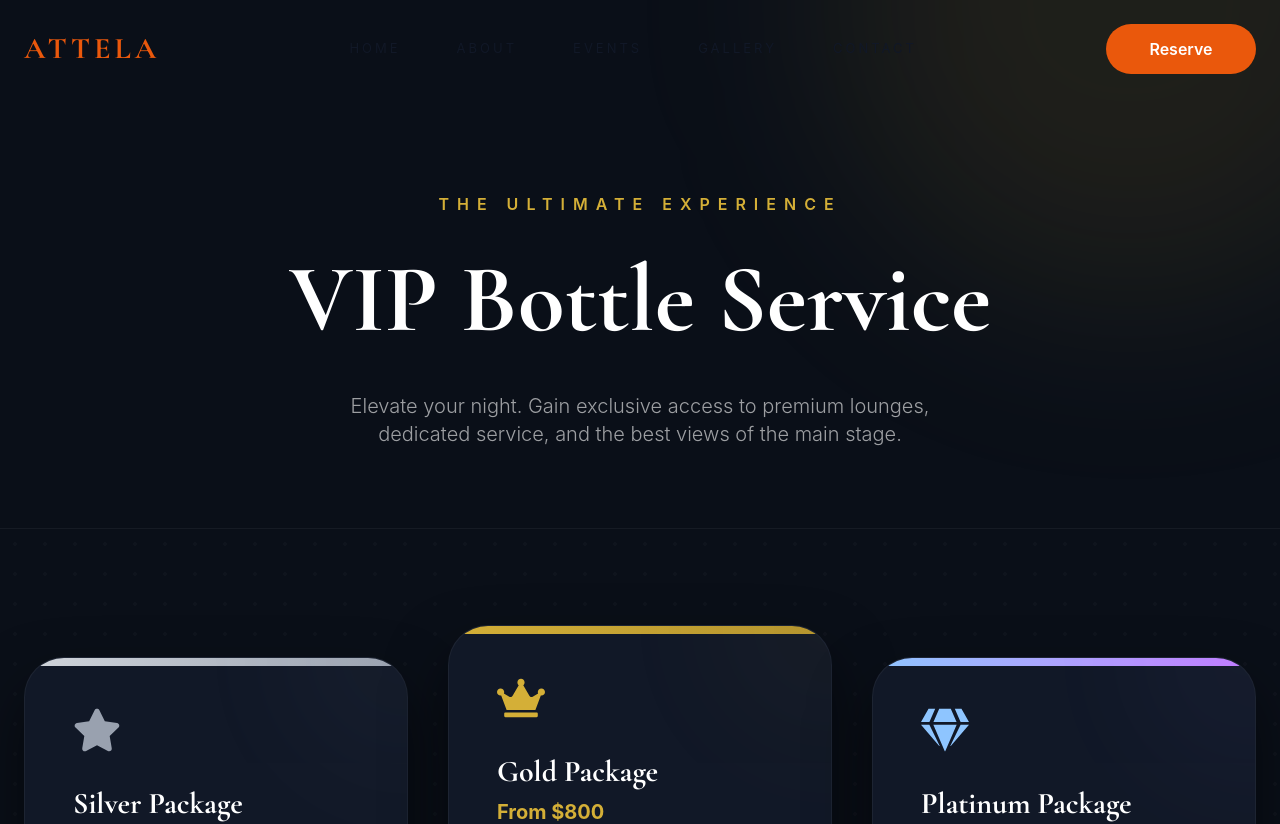
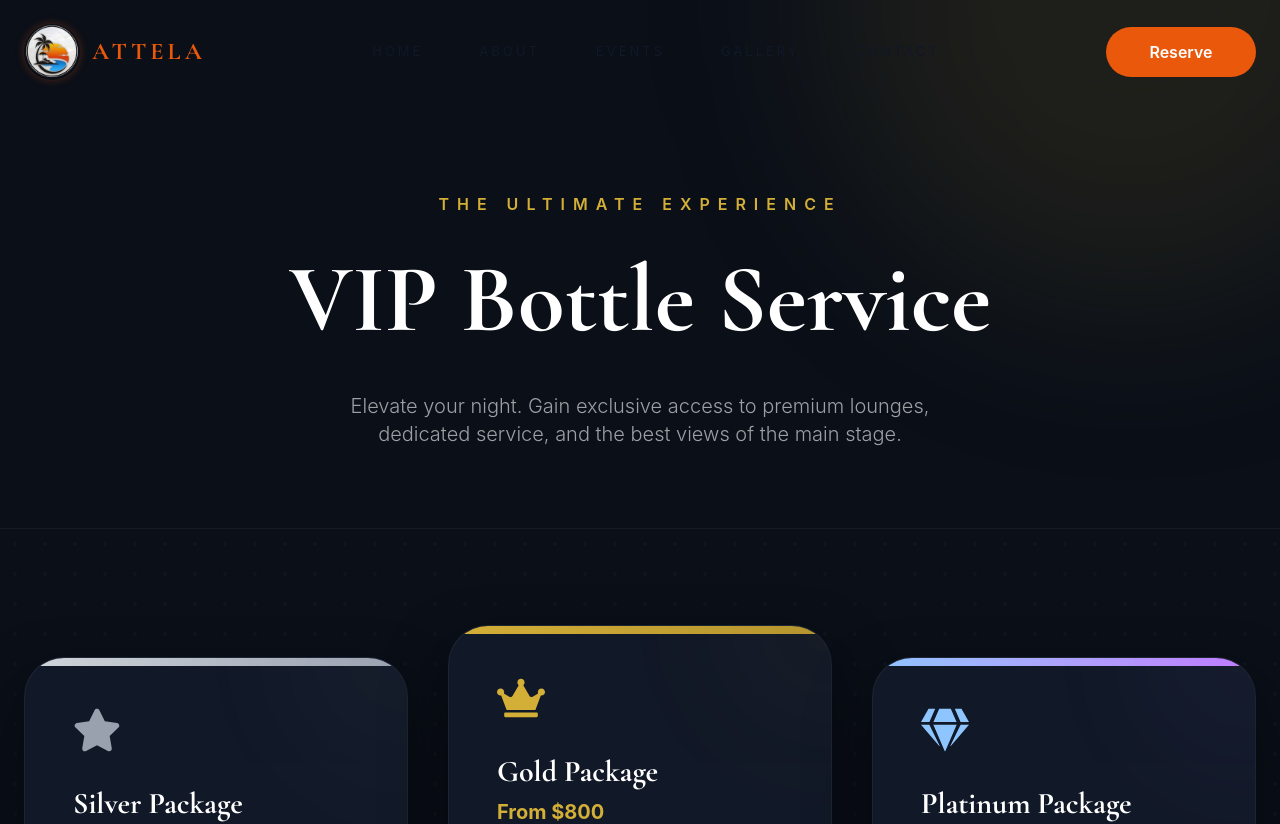
Before and after one commit to AmirZaid11/Atella, a React (Vite) app: page /vip in a window 1280 px wide. Shown: the top 824 px of the page. Built offline with nearby package versions, Linux system fonts and the light colour scheme; no server answers; the database is empty.

Commit message:
New update

```diff
--- a/index.html
+++ b/index.html
@@ -27,7 +27,7 @@
   <meta property="twitter:description" content="Experience premium lakeside luxury, elite nightlife, and world-class dining in the heart of Kisumu." />
   <meta property="twitter:image" content="https://images.unsplash.com/photo-1519046904884-53103b34b206?auto=format&fit=crop&w=1200&h=630&q=80" />
 
-  <link rel="icon" type="image/svg+xml" href="/favicon.svg" />
+  <link rel="icon" type="image/png" href="/alogo.png" />
 
   <link rel="preconnect" href="https://fonts.googleapis.com">
   <link rel="preconnect" href="https://fonts.gstatic.com" crossorigin>
--- a/src/components/Loader.jsx
+++ b/src/components/Loader.jsx
@@ -6,19 +6,19 @@ function Loader() {
       initial={{ opacity: 1 }}
       animate={{ opacity: 0 }}
       transition={{
-        delay: 0.5,
+        delay: 1.5,
         duration: 0.8,
       }}
       className="fixed inset-0 bg-black z-[9999] flex items-center justify-center pointer-events-none"
     >
-      <motion.h1
-        initial={{ scale: 0.8, opacity: 0 }}
-        animate={{ scale: 1, opacity: 1 }}
-        transition={{ duration: 1 }}
-        className="text-6xl md:text-8xl font-bold text-yellow-400 tracking-[10px]"
-      >
-        ATTELA
-      </motion.h1>
+      <motion.img
+        src="/alogo.png"
+        alt="Attela Logo"
+        initial={{ scale: 0.5, opacity: 0 }}
+        animate={{ scale: [0.5, 1.2, 0.8, 1.5], opacity: [0, 1, 1, 0] }}
+        transition={{ duration: 1.5, times: [0, 0.4, 0.8, 1], ease: "easeInOut" }}
+        className="w-40 md:w-56 object-contain rounded-full shadow-[0_0_30px_rgba(234,88,12,0.5)]"
+      />
     </motion.div>
   );
 }
--- a/src/components/Navbar.jsx
+++ b/src/components/Navbar.jsx
@@ -27,8 +27,13 @@ function Navbar() {
       <div className="w-full px-6 flex justify-between items-center">
 
         {/* LOGO */}
-        <Link to="/">
-          <h1 className="text-2xl md:text-3xl font-bold tracking-[4px] text-[#ea580c] cursor-pointer hover:scale-105 transition-transform duration-300">
+        <Link to="/" className="flex items-center gap-3 group">
+          <img
+            src="/alogo.png"
+            alt="Attela Logo"
+            className="w-12 h-12 md:w-14 md:h-14 object-contain rounded-full shadow-[0_0_10px_rgba(234,88,12,0.3)] group-hover:scale-110 transition-transform duration-300"
+          />
+          <h1 className="text-xl md:text-2xl font-bold tracking-[4px] text-[#ea580c] cursor-pointer group-hover:text-yellow-500 transition-colors duration-300 hidden sm:block">
             ATTELA
           </h1>
         </Link>
```
Also changed, not shown: public/alogo.png (added), src/assets/images/alogo.png (added).
